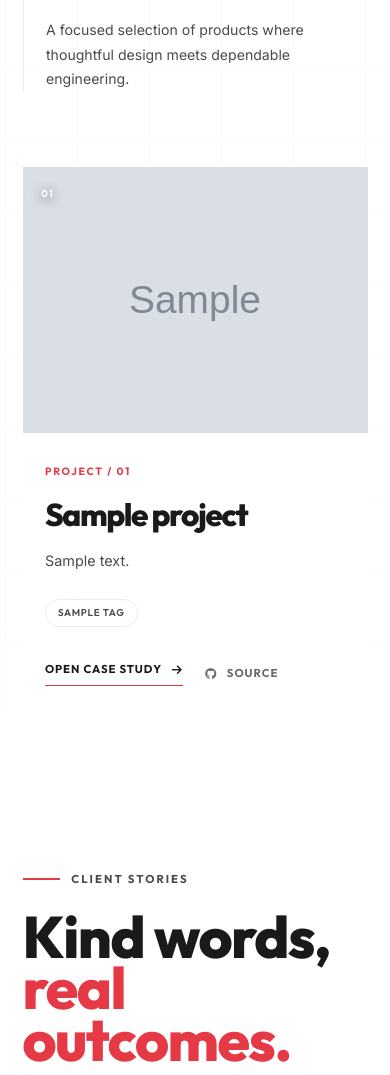
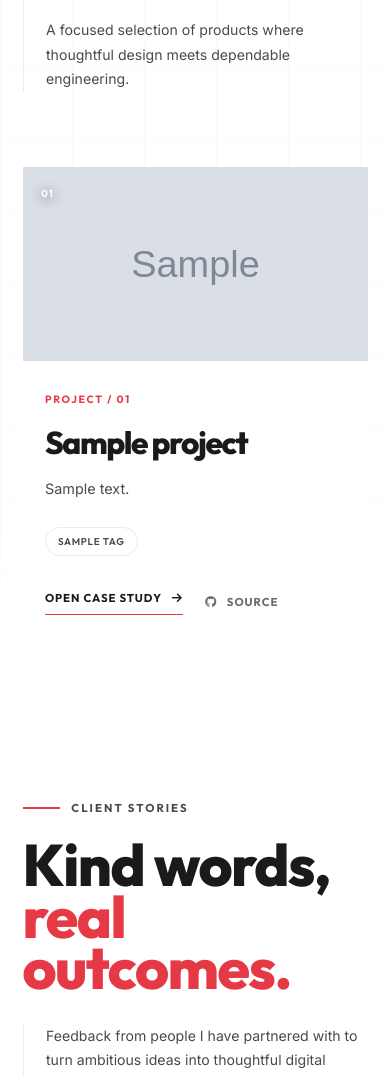
Before and after one commit to Rohanoza001/personal-portfolio, a Django app: template templates/portfolio.html in a window 390 px wide. Shown: the part 2626-3701 px from the top of the page. Run offline with Django 4.2, Linux system fonts and the light colour scheme; the template is opened without the code that fills it: most values are stand-ins (such as "Sample title", 1, 10 or a date in 2020); grey boxes marked "Sample" are stand-in pictures.

Commit message:
Improve case study image fill

```diff
--- a/static/css/style.css
+++ b/static/css/style.css
@@ -1351,7 +1351,8 @@
 .project-modern-card {
     display: grid;
     grid-template-columns: repeat(2, minmax(0, 1fr));
-    min-height: 420px;
+    align-items: center;
+    min-height: 0;
     background: var(--bg-surface);
     overflow: hidden;
     position: relative;
@@ -1368,13 +1369,16 @@
 .project-modern-image {
     position: relative;
     overflow: hidden;
+    aspect-ratio: 16 / 9;
     background: var(--bg-card);
 }
 
 .project-modern-image img {
     width: 100%;
     height: 100%;
+    display: block;
     object-fit: cover;
+    object-position: center;
     filter: saturate(0.82) contrast(1.05);
 }
 
@@ -1404,7 +1408,7 @@
     flex-direction: column;
     width: 100%;
     max-width: 560px;
-    height: 100%;
+    min-height: 100%;
     padding: 0;
 }
 
@@ -1535,10 +1539,6 @@
         order: 0;
     }
 
-    .project-modern-image {
-        min-height: 360px;
-    }
-
     .project-modern-card:nth-child(even) .project-modern-content-inner {
         margin-left: 0;
     }
@@ -1551,10 +1551,6 @@
 
     .projects-title {
         font-size: clamp(3rem, 15vw, 4.5rem);
-    }
-
-    .project-modern-image {
-        min-height: 250px;
     }
 
     .project-modern-title {
```
